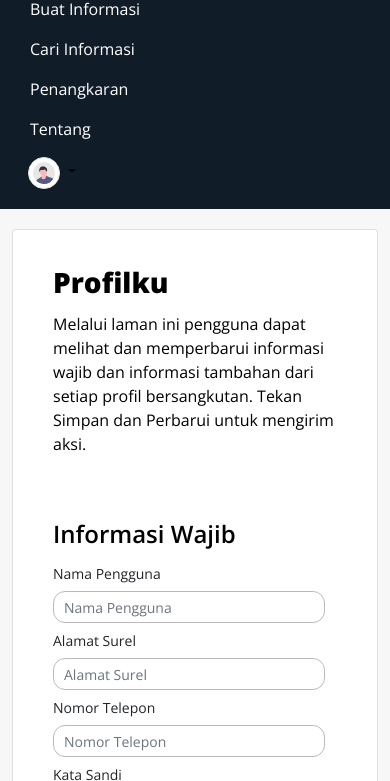
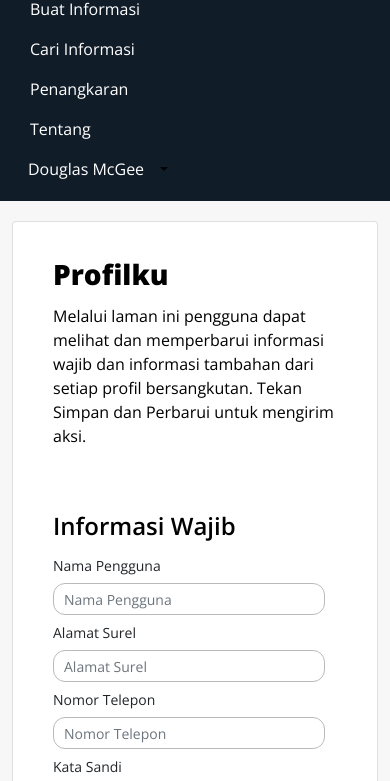
Before and after one commit to huda16/huda16.github.io, a plain HTML site: page profil.html in a window 390 px wide. Both pictures are taken after a click on the button "Toggle navigation". Shown: the part 63-844 px from the top of the page. Drawn offline with nearby package versions, Linux system fonts and the light colour scheme; some packages are replaced by stand-ins of ours; a script that the page names is missing; files whose address does not match are found by name.

Commit message:
update profile

```diff
--- a/profil.html
+++ b/profil.html
@@ -57,8 +57,9 @@
                 <span class="navbar-text actions nav-item dropdown no-arrow">
                     <a class="nav-link dropdown-toggle" href="#" id="userDropdown" role="button"
                         data-bs-toggle="dropdown" aria-haspopup="true" aria-expanded="false">
-                        <span class="me-2 d-none d-lg-inline small text-white">Douglas McGee</span>
-                        <img class="img-thumbnail rounded-circle" src="assets/img/undraw_profile.svg" width="32px">
+                        <span class="me-2 text-white">Douglas McGee</span>
+                        <img class="img-thumbnail rounded-circle d-none d-lg-inline small"
+                            src="assets/img/undraw_profile.svg" width="32px">
                     </a>
                     <!-- Dropdown - User Information -->
                     <div class="dropdown-menu shadow animated--grow-in" aria-labelledby="userDropdown">
```
